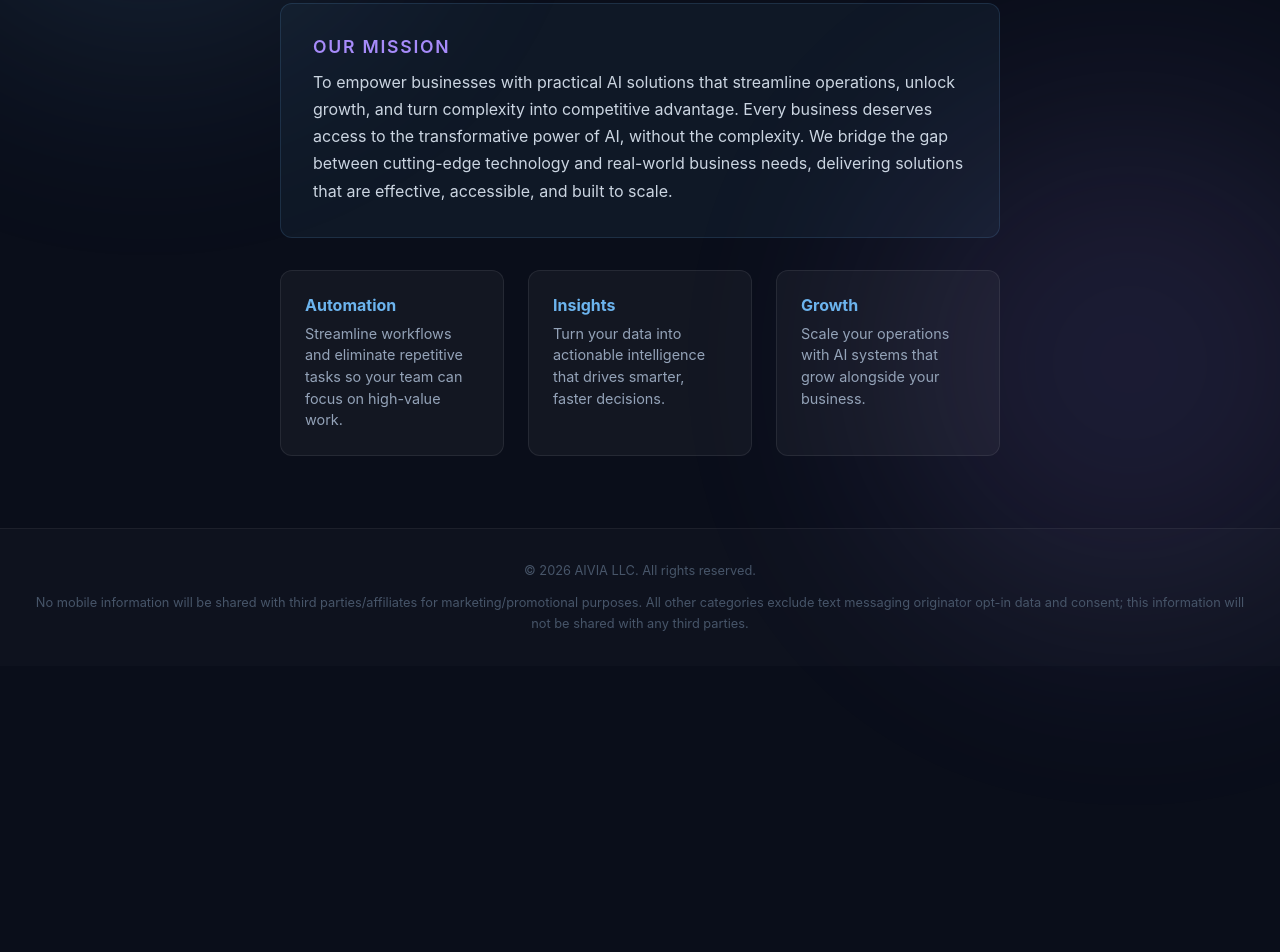
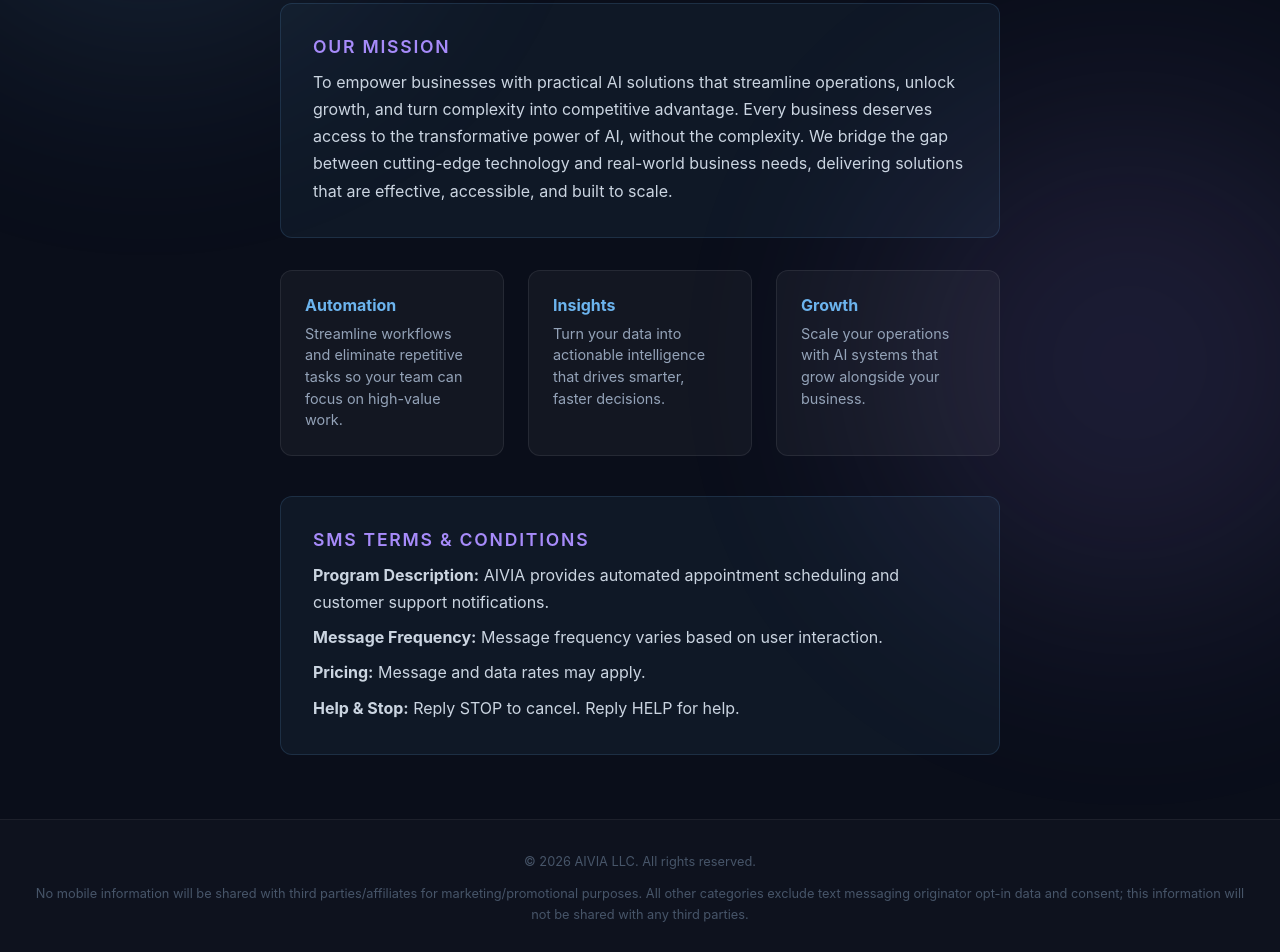
Before and after one commit to sunnyzhengai/agentaivia.github.io, a plain HTML site: page index.html in a window 1280 px wide. Shown: the part 337-1289 px from the top of the page. Before the commit the page ends 1003 px from the top, so only its background shows below. Drawn offline with Linux system fonts and the light colour scheme.

Commit message:
Add SMS terms and conditions section for 10DLC registration

```diff
--- a/index.html
+++ b/index.html
@@ -153,6 +153,14 @@
                     <p>Scale your operations with AI systems that grow alongside your business.</p>
                 </div>
             </div>
+
+            <div class="mission">
+                <h2>SMS Terms &amp; Conditions</h2>
+                <p><strong>Program Description:</strong> AIVIA provides automated appointment scheduling and customer support notifications.</p>
+                <p style="margin-top: 0.5rem;"><strong>Message Frequency:</strong> Message frequency varies based on user interaction.</p>
+                <p style="margin-top: 0.5rem;"><strong>Pricing:</strong> Message and data rates may apply.</p>
+                <p style="margin-top: 0.5rem;"><strong>Help &amp; Stop:</strong> Reply STOP to cancel. Reply HELP for help.</p>
+            </div>
         </div>
     </main>
     <footer>
```
